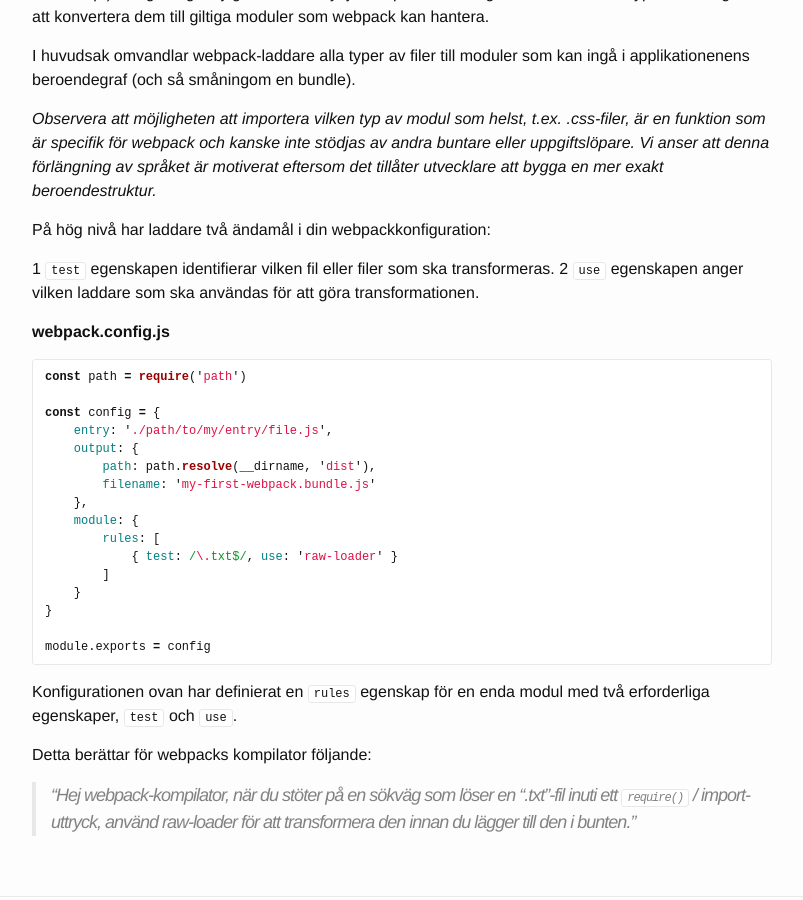
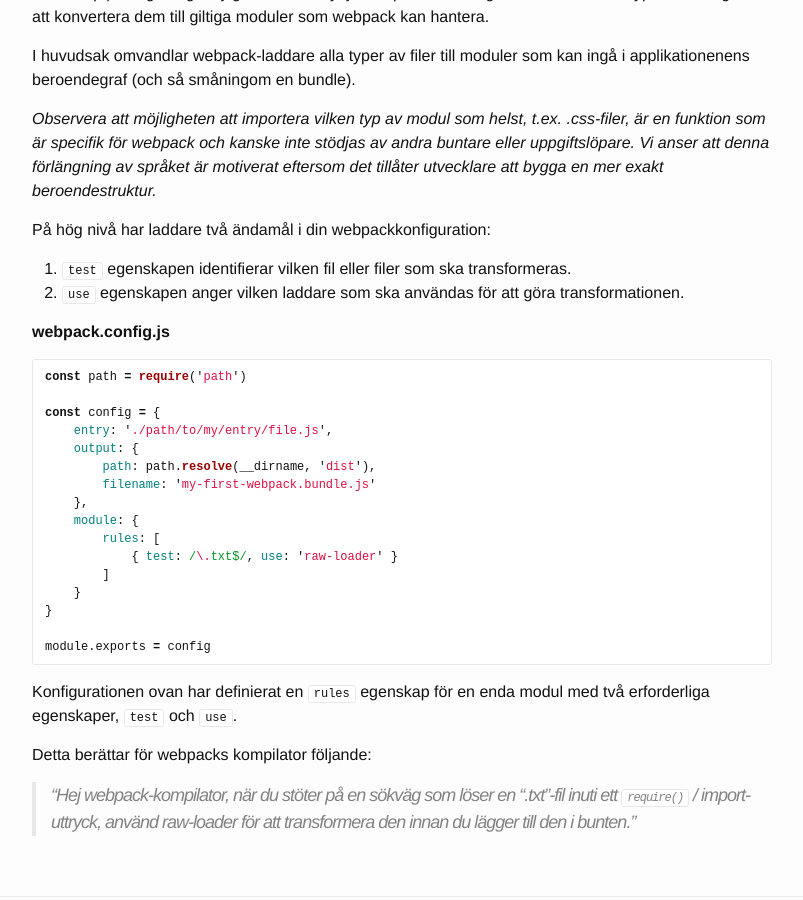
Before and after one commit to develdoe/develdoe.github.io, a Jekyll site: the page built from _posts/2018-03-07-webpack-koncept.md, in a window 1280 px wide and 900 px high, scrolled down 1356 px. Shown: the whole window, without its empty margins (238-1041 px from the left). Built offline with Jekyll 4.4.1, drawn with Linux system fonts in a browser that asks for light colours.

Commit message:
Create 2018-03-07-webpack-koncept.md

````diff
--- a/_posts/2018-03-07-webpack-koncept.md
+++ b/_posts/2018-03-07-webpack-koncept.md
@@ -60,8 +60,8 @@ I huvudsak omvandlar webpack-laddare alla typer av filer till moduler som kan in
 
 På hög nivå har laddare två ändamål i din webpackkonfiguration:
 
-1 `test` egenskapen identifierar vilken fil eller filer som ska transformeras.
-2 `use` egenskapen anger vilken laddare som ska användas för att göra transformationen.
+1. `test` egenskapen identifierar vilken fil eller filer som ska transformeras.
+2. `use` egenskapen anger vilken laddare som ska användas för att göra transformationen.
 
 **webpack.config.js**
 ```js
````
